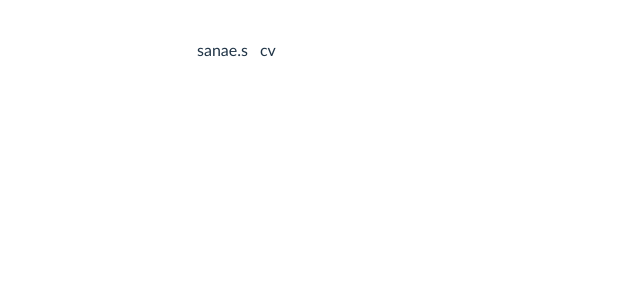
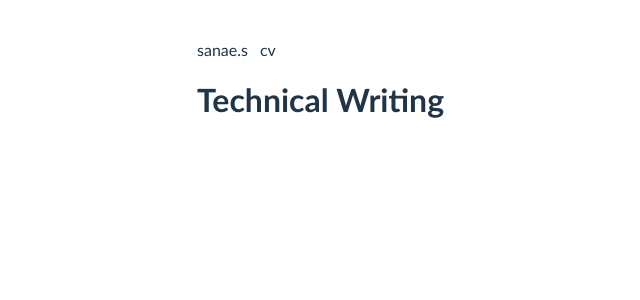
Before and after one commit to Pokasana/intro-page, a React (Vite) app: page /writing in a window 1280 px wide. Before the commit this address had no page. Shown: the top 300 px of the page, without its empty margins (151-791 px from the left). Built offline with nearby package versions, Linux system fonts and the light colour scheme.

Commit message:
import Blog in App.jsx, create a route for writing

```diff
--- a/src/App.jsx
+++ b/src/App.jsx
@@ -5,6 +5,7 @@ import NavBar from './app/NavBar.jsx'
 import Intro from './features/intro/Intro.jsx'
 import Info from './features/cv/Cv.jsx'
 import Projects from './features/projects/Projects.jsx'
+import Blog from './features/writing/Blog.jsx'
 
 function App() {
 
@@ -17,6 +18,7 @@ function App() {
         <Route exact path="/" element={<Intro />} />
         <Route exact path="/projects" element={<Projects />} />
         <Route exact path="/cv" element={<Info />} />
+        <Route exact path="/writing" element={<Blog />} />
       </Routes>
 
     </>
--- a/src/features/writing/Blog.jsx
+++ b/src/features/writing/Blog.jsx
@@ -3,7 +3,9 @@ import React from 'react';
 function Blog() {
   return (
     <div>
-
+      <h1>
+        Technical Writing
+      </h1>
     </div>
   );
 };
```
